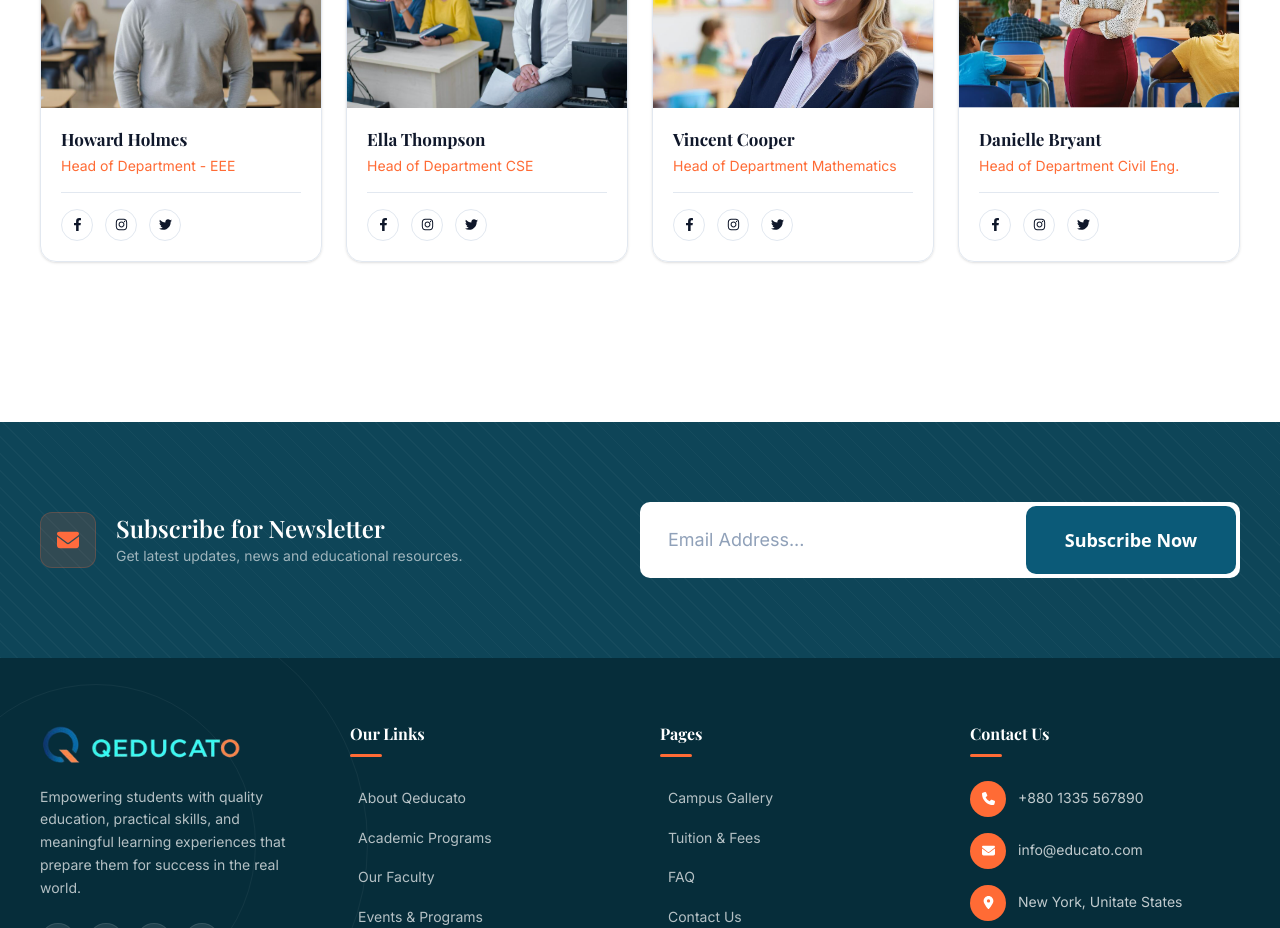
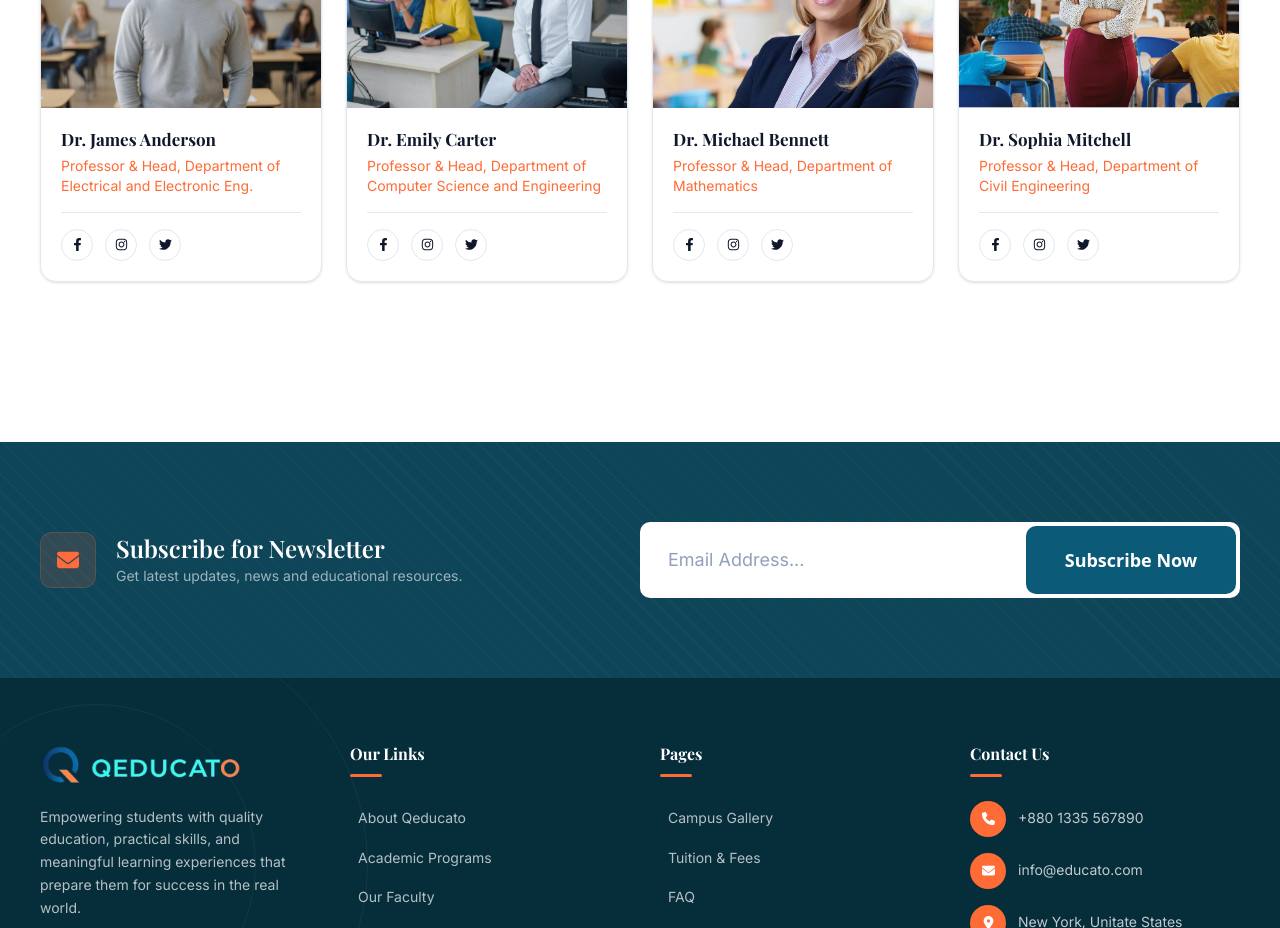
Before and after one commit to almahmud-dev/qeducato-platform, a Next.js app: page /teachers in a window 1280 px wide. Shown: the part 2260-3188 px from the top of the page. Built offline with nearby package versions, Linux system fonts and the light colour scheme; a web font is replaced by a local one.

Commit message:
expert teachet helper data change

```diff
--- a/src/helper/teachers/expertTeachersData.js
+++ b/src/helper/teachers/expertTeachersData.js
@@ -1,62 +1,62 @@
 export const expertTeachersData = [
   {
     id: 101,
-    slug: "howard-holmes",
-    name: "Howard Holmes",
-    role: "Head of Department - EEE",
+    slug: "dr-james-anderson",
+    name: "Dr. James Anderson",
+    role: "Professor & Head, Department of Electrical and Electronic Eng.",
     avatar: "/images/teacher/expert1.png",
     image: "/images/teacher/expert1.png",
     courses: 12,
     students: 500,
     experience: "20 Years",
     phone: "+880 1711 000001",
-    email: "howard.holmes@unisaas.edu",
-    bio: "Howard Holmes is the CEO & Founder of Qeducato, bringing over 20 years of experience in educational leadership and institutional development. His vision has shaped the platform into a world-class learning environment, combining innovation with academic excellence. Howard is deeply committed to making quality education accessible to every learner, and his leadership continues to inspire both faculty and students across all departments.",
+    email: "j.anderson@qeducato.edu",
+    bio: "Dr. James Anderson is a distinguished academic and researcher in Electrical and Electronic Engineering with over two decades of experience in higher education. His expertise spans power systems, renewable energy technologies, and intelligent electrical networks. Known for his student-centered teaching philosophy and commitment to academic excellence, he has supervised numerous research projects and continues to contribute to the advancement of engineering education through innovation and mentorship.",
     social: { facebook: "#", instagram: "#", twitter: "#" },
   },
   {
     id: 102,
-    slug: "ella-thompson",
-    name: "Ella Thompson",
-    role: "Head of Department CSE",
+    slug: "dr-emily-carter",
+    name: "Dr. Emily Carter",
+    role: "Professor & Head, Department of Computer Science and Engineering",
     avatar: "/images/teacher/expert2.png",
     image: "/images/teacher/expert2.png",
     courses: 5,
     students: 130,
     experience: "9 Years",
     phone: "+880 1711 000002",
-    email: "ella.thompson@unisaas.edu",
-    bio: "Ella Thompson is a passionate Early Childhood Education specialist with 9 years of dedicated teaching experience. She believes that the foundation of lifelong learning is built in the earliest years, and her curriculum reflects that philosophy through play-based, inquiry-driven approaches. Ella's warm and nurturing teaching style creates a safe and stimulating environment where young learners can grow with confidence and curiosity.",
+    email: "e.carter@qeducato.edu",
+    bio: "Dr. Emily Carter is a leading academic in Computer Science and Engineering, specializing in artificial intelligence, data science, and software architecture. With extensive experience in both academia and industry collaboration, she is dedicated to preparing students for the rapidly evolving technological landscape. Her research-driven teaching approach fosters critical thinking, innovation, and practical problem-solving skills among future engineers.",
     social: { facebook: "#", instagram: "#", twitter: "#" },
   },
   {
     id: 103,
-    slug: "vincent-cooper",
-    name: "Vincent Cooper",
-    role: "Head of Department Mathematics",
+    slug: "dr-michael-bennett",
+    name: "Dr. Michael Bennett",
+    role: "Professor & Head, Department of Mathematics",
     avatar: "/images/teacher/expert3.png",
     image: "/images/teacher/expert3.png",
     courses: 6,
     students: 160,
     experience: "11 Years",
     phone: "+880 1711 000003",
-    email: "vincent.cooper@unisaas.edu",
-    bio: "Vincent Cooper is a Creative Arts & Design educator with 11 years of experience guiding students through the intersection of imagination and technical skill. His courses cover visual communication, digital design, illustration, and design thinking. Vincent encourages students to develop a personal creative voice while mastering industry-standard tools and methodologies. His student-centered approach has produced graduates who are both critically aware and professionally competitive.",
+    email: "m.bennett@qeducato.edu",
+    bio: "Dr. Michael Bennett is a respected mathematician whose academic interests include applied mathematics, statistical modeling, and computational analysis. With more than a decade of teaching and research experience, he is passionate about helping students develop strong analytical and quantitative reasoning skills. His dedication to excellence has earned him recognition for both scholarly contributions and outstanding classroom engagement.",
     social: { facebook: "#", instagram: "#", twitter: "#" },
   },
   {
     id: 104,
-    slug: "danielle-bryant",
-    name: "Danielle Bryant",
-    role: "Head of Department Civil Eng.",
+    slug: "dr-sophia-mitchell",
+    name: "Dr. Sophia Mitchell",
+    role: "Professor & Head, Department of Civil Engineering",
     avatar: "/images/teacher/expert4.png",
     image: "/images/teacher/expert4.png",
     courses: 4,
     students: 110,
     experience: "8 Years",
     phone: "+880 1711 000004",
-    email: "danielle.bryant@unisaas.edu",
-    bio: "Danielle Bryant is a Language & Literature educator known for her ability to bring texts to life through critical discussion and creative engagement. With 8 years of teaching experience, she specializes in English literature, academic writing, and communication skills. Danielle fosters a classroom culture where students feel empowered to express ideas clearly and confidently — skills she considers essential for success in any field.",
+    email: "s.mitchell@qeducato.edu",
+    bio: "Dr. Sophia Mitchell is an accomplished Civil Engineering educator and researcher with expertise in sustainable infrastructure, structural engineering, and urban development. She is committed to integrating modern engineering practices with real-world applications, enabling students to address contemporary societal challenges. Her leadership, research achievements, and dedication to student success have made her a valued member of the academic community.",
     social: { facebook: "#", instagram: "#", twitter: "#" },
   },
 ];
```
